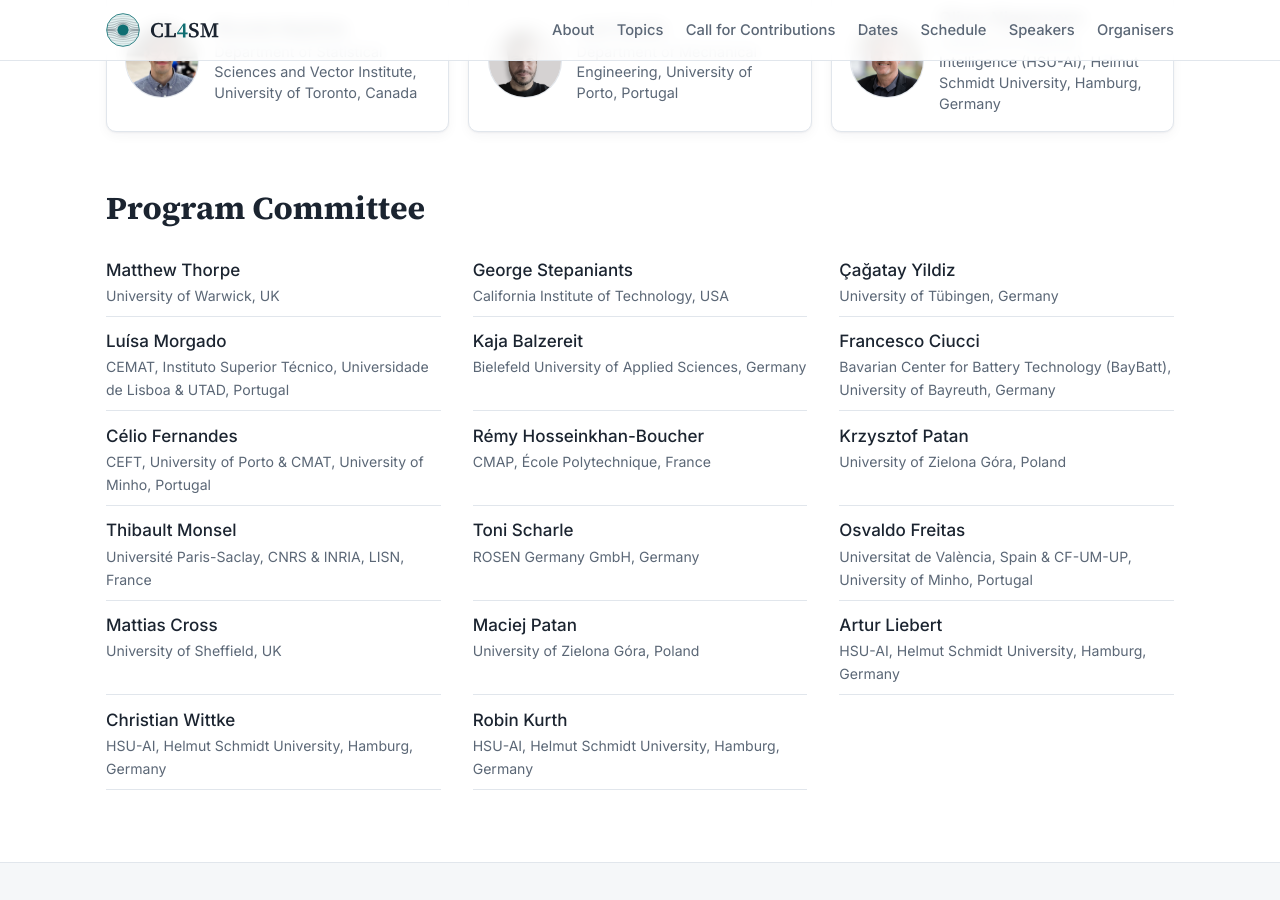
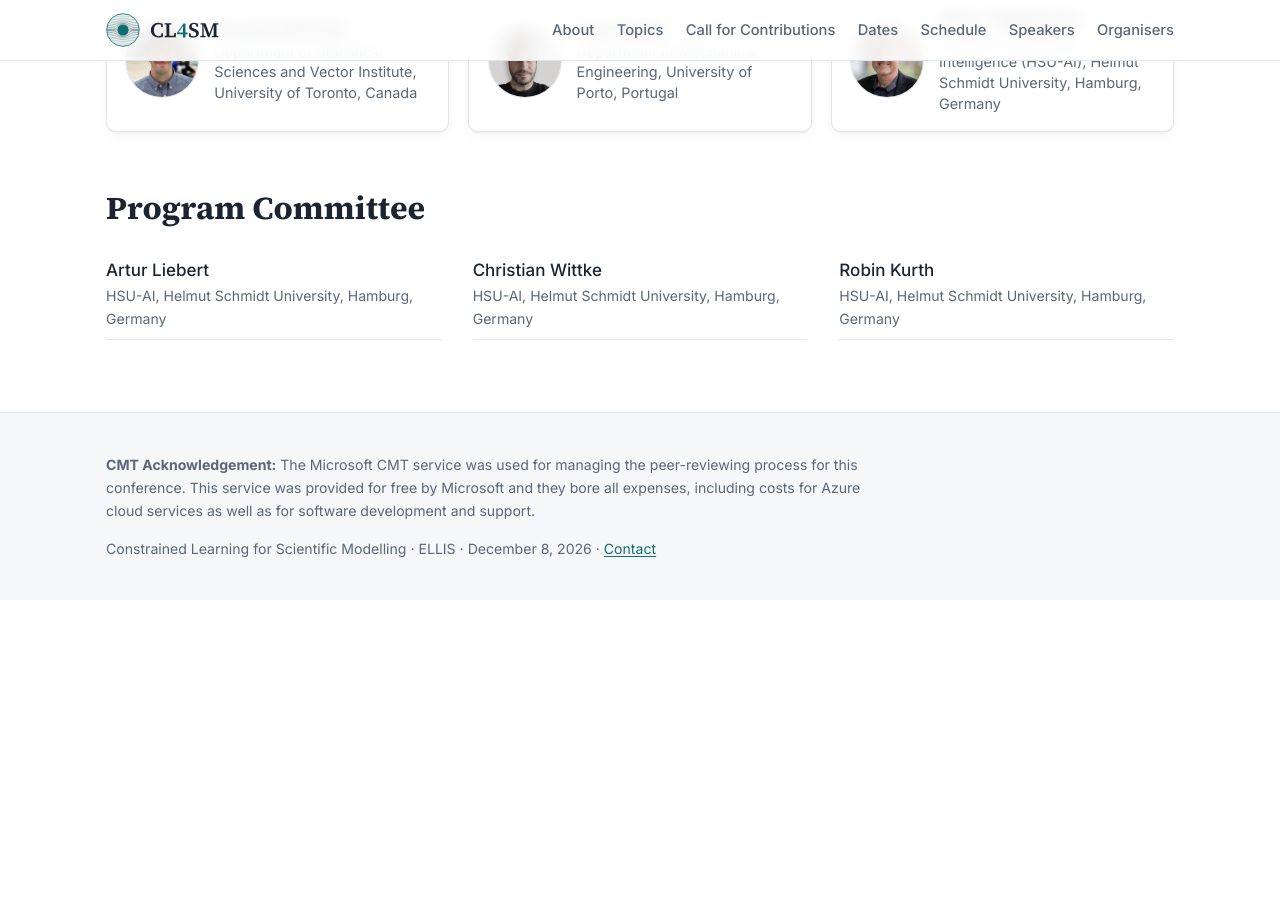
Before and after one commit to badulion/cl4sm_2026, a Jekyll site: the page built from index.html, in a window 1280 px wide and 900 px high, scrolled down 5430 px. Built offline with Jekyll 4.4.1, drawn with Linux system fonts in a browser that asks for light colours; after the commit the page ends 6030 px from its top, so only the background shows below that.

Commit message:
Remove researchers from pc.yml
Removed multiple entries of researchers and their affiliations.

```diff
--- a/_data/pc.yml
+++ b/_data/pc.yml
@@ -1,31 +1,3 @@
-- name: Matthew Thorpe
-  affiliation: University of Warwick, UK
-- name: George Stepaniants
-  affiliation: California Institute of Technology, USA
-- name: Çağatay Yildiz
-  affiliation: University of Tübingen, Germany
-- name: Luísa Morgado
-  affiliation: CEMAT, Instituto Superior Técnico, Universidade de Lisboa & UTAD, Portugal
-- name: Kaja Balzereit
-  affiliation: Bielefeld University of Applied Sciences, Germany
-- name: Francesco Ciucci
-  affiliation: Bavarian Center for Battery Technology (BayBatt), University of Bayreuth, Germany
-- name: Célio Fernandes
-  affiliation: CEFT, University of Porto & CMAT, University of Minho, Portugal
-- name: Rémy Hosseinkhan-Boucher
-  affiliation: CMAP, École Polytechnique, France
-- name: Krzysztof Patan
-  affiliation: University of Zielona Góra, Poland
-- name: Thibault Monsel
-  affiliation: Université Paris-Saclay, CNRS & INRIA, LISN, France
-- name: Toni Scharle
-  affiliation: ROSEN Germany GmbH, Germany
-- name: Osvaldo Freitas
-  affiliation: Universitat de València, Spain & CF-UM-UP, University of Minho, Portugal
-- name: Mattias Cross
-  affiliation: University of Sheffield, UK
-- name: Maciej Patan
-  affiliation: University of Zielona Góra, Poland
 - name: Artur Liebert
   affiliation: HSU-AI, Helmut Schmidt University, Hamburg, Germany
 - name: Christian Wittke
```
